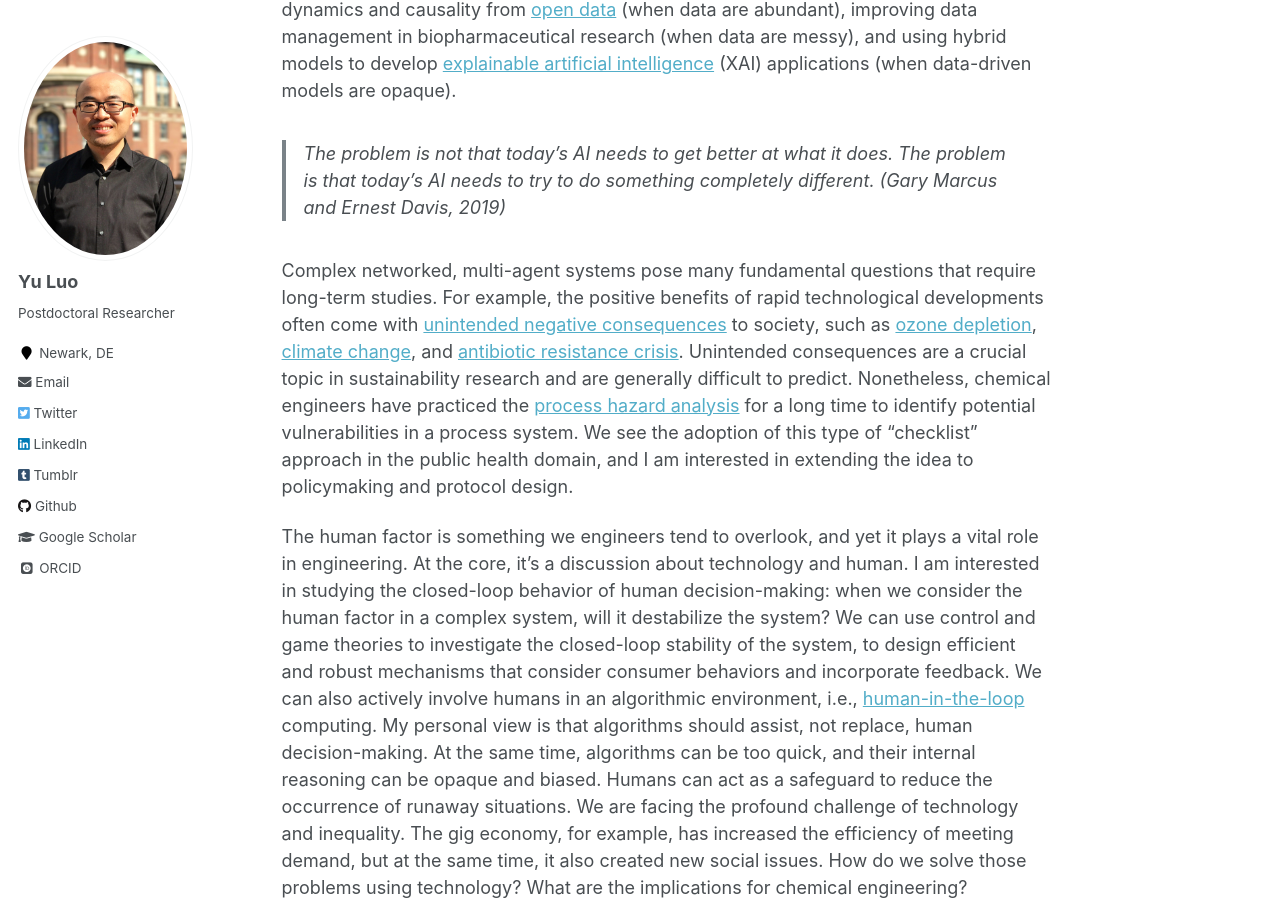
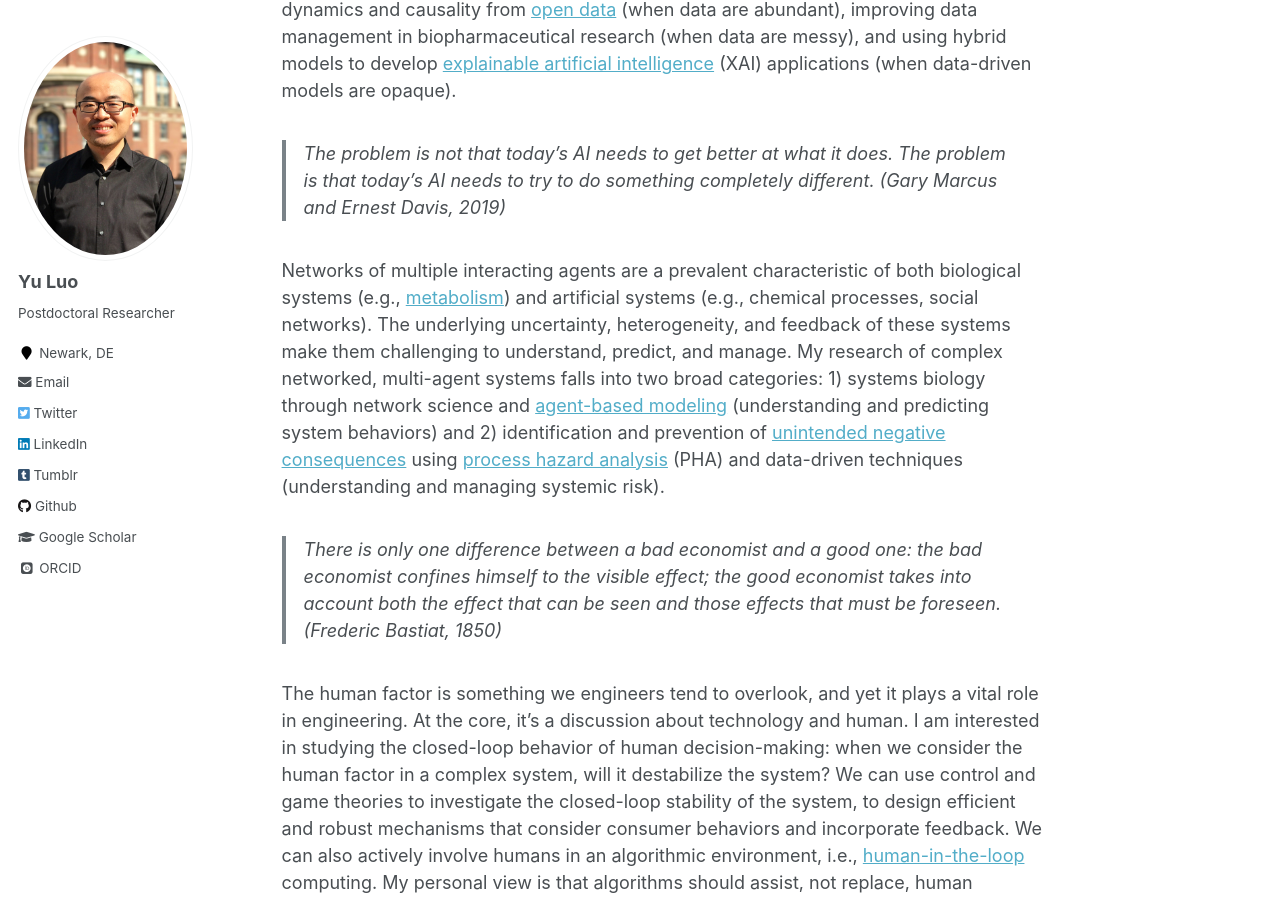
Before and after one commit to l16cn/l16cn.github.io, a Jekyll site: the page built from _pages/about.md, in a window 1280 px wide and 900 px high, scrolled down 868 px. Built offline with Jekyll 4.4.1, drawn with Linux system fonts in a browser that asks for light colours; some web fonts are replaced.

Commit message:
r20: new complexity

```diff
--- a/_pages/about.md
+++ b/_pages/about.md
@@ -22,7 +22,14 @@ Data have now become one of the most valuable resources in various industries be
 
 > The problem is not that today’s AI needs to get better at what it does. The problem is that today’s AI needs to try to do something completely different. (Gary Marcus and Ernest Davis, 2019)
 
-Complex networked, multi-agent systems pose many fundamental questions that require long-term studies. For example, the positive benefits of rapid technological developments often come with [unintended negative consequences](https://en.wikipedia.org/wiki/Unintended_consequences) to society, such as [ozone depletion](https://en.wikipedia.org/wiki/Ozone_depletion), [climate change](https://en.wikipedia.org/wiki/Climate_change), and [antibiotic resistance crisis](https://www.ncbi.nlm.nih.gov/pmc/articles/PMC4378521/). Unintended consequences are a crucial topic in sustainability research and are generally difficult to predict. Nonetheless, chemical engineers have practiced the [process hazard analysis](https://en.wikipedia.org/wiki/Process_hazard_analysis) for a long time to identify potential vulnerabilities in a process system. We see the adoption of this type of "checklist" approach in the public health domain, and I am interested in extending the idea to policymaking and protocol design.
+Networks of multiple interacting agents are a prevalent characteristic of both biological systems (e.g., [metabolism](http://biochemical-pathways.com/#/map/1)) and artificial systems (e.g., chemical processes, social networks). The underlying uncertainty, heterogeneity, and feedback of these systems make them challenging to understand, predict, and manage. My research of complex networked, multi-agent systems falls into two broad categories: 1) systems biology through network science and [agent-based modeling](https://en.wikipedia.org/wiki/Agent-based_model) (understanding and predicting system behaviors) and 2) identification and prevention of [unintended negative consequences](https://en.wikipedia.org/wiki/Unintended_consequences) using [process hazard analysis](https://en.wikipedia.org/wiki/Process_hazard_analysis) (PHA) and data-driven techniques (understanding and managing systemic risk).
+
+> There is only one difference between a bad economist and a good one: the bad economist confines himself to the visible effect; the good economist takes into account both the effect that can be seen and those effects that must be
+foreseen. (Frederic Bastiat, 1850)
+
+<!-- > Because gene drives have the potential to alter an entire species, appropriate regulation of this technology is a major concern ... Any proposed genetic change should be tested to minimize the chances of unintended consequences to the species or the ecosystem. This challenge is particularly daunting for highly mobile species such as the mosquito, which can fly long distances and across national boundaries. (Bruce Conklin, 2019) -->
+
+<!-- Complex networked, multi-agent systems pose many fundamental questions that require long-term studies. For example, the positive benefits of rapid technological developments often come with [unintended negative consequences](https://en.wikipedia.org/wiki/Unintended_consequences) to society, such as [ozone depletion](https://en.wikipedia.org/wiki/Ozone_depletion), [climate change](https://en.wikipedia.org/wiki/Climate_change), and [antibiotic resistance crisis](https://www.ncbi.nlm.nih.gov/pmc/articles/PMC4378521/). Unintended consequences are a crucial topic in sustainability research and are generally difficult to predict. Nonetheless, chemical engineers have practiced the [process hazard analysis](https://en.wikipedia.org/wiki/Process_hazard_analysis) for a long time to identify potential vulnerabilities in a process system. We see the adoption of this type of "checklist" approach in the public health domain, and I am interested in extending the idea to policymaking and protocol design. -->
 
 The human factor is something we engineers tend to overlook, and yet it plays a vital role in engineering. At the core, it's a discussion about technology and human. I am interested in studying the closed-loop behavior of human decision-making: when we consider the human factor in a complex system, will it destabilize the system? We can use control and game theories to investigate the closed-loop stability of the system, to design efficient and robust mechanisms that consider consumer behaviors and incorporate feedback. We can also actively involve humans in an algorithmic environment, i.e., [human-in-the-loop](https://en.wikipedia.org/wiki/Human-in-the-loop) computing. My personal view is that algorithms should assist, not replace, human decision-making. At the same time, algorithms can be too quick, and their internal reasoning can be opaque and biased. Humans can act as a safeguard to reduce the occurrence of runaway situations. We are facing the profound challenge of technology and inequality. The gig economy, for example, has increased the efficiency of meeting demand, but at the same time, it also created new social issues. How do we solve those problems using technology? What are the implications for chemical engineering?
 
```
Also changed, not shown: 1 other file.
